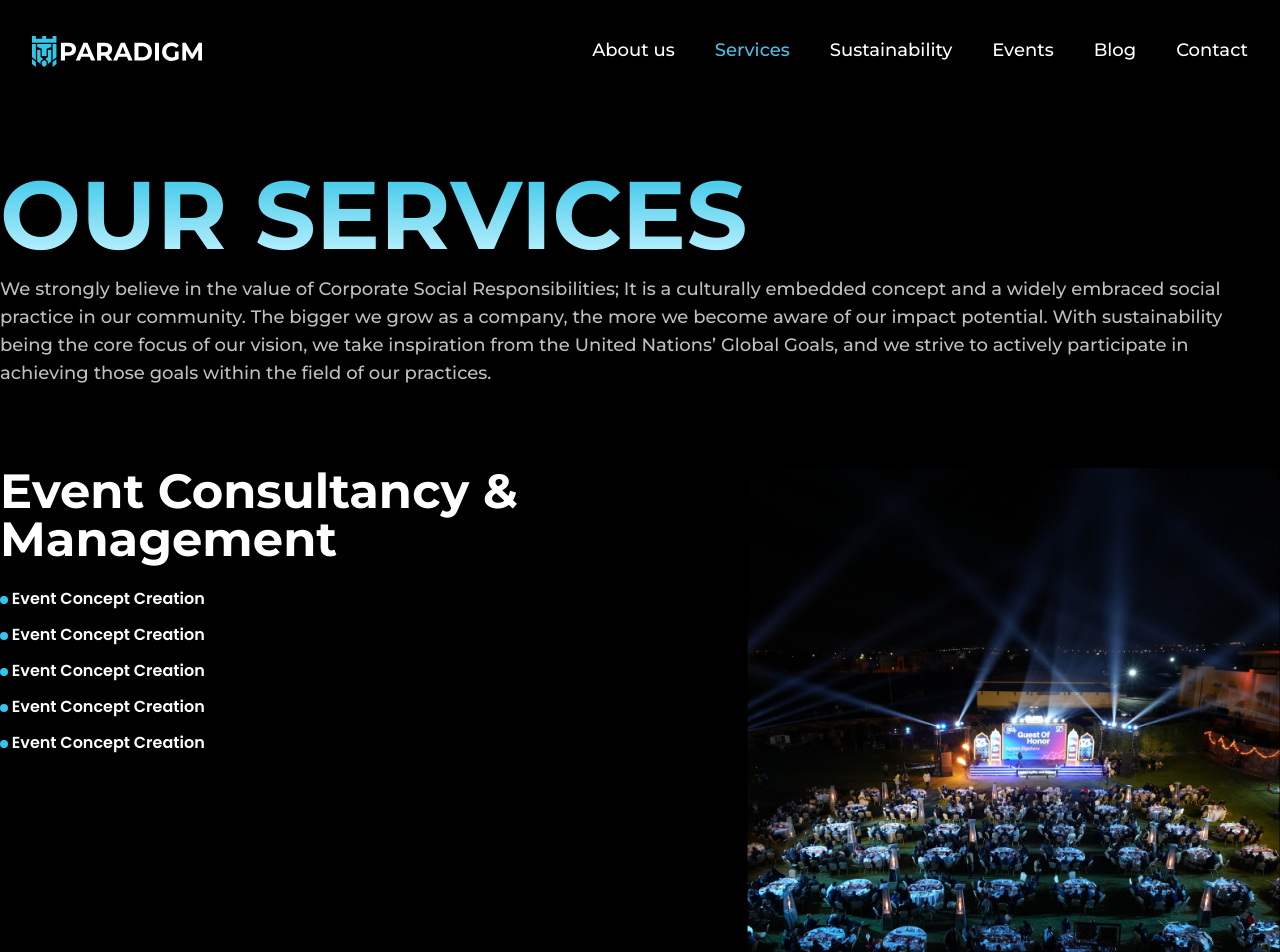
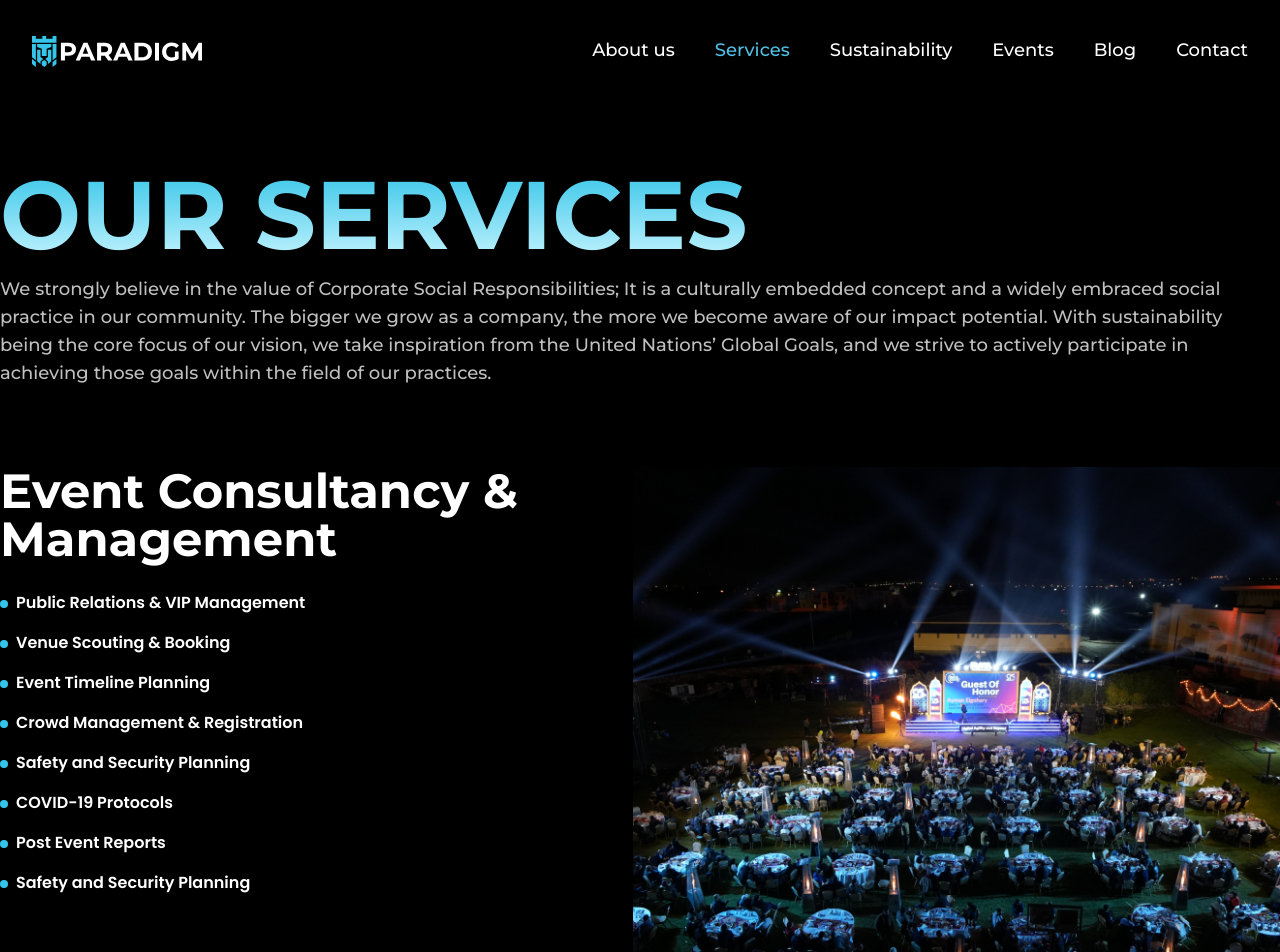
Before and after one commit to Neptune669/Paradigm, a React (Vite) app: page /services in a window 1280 px wide. Shown: the top 952 px of the page. Built offline with nearby package versions, Linux system fonts and the light colour scheme.

Commit message:
cleaner and updated code

```diff
--- /dev/null
+++ b/src/componentws/customList.jsx
@@ -0,0 +1,11 @@
+import dot from "../assets/dot.svg";
+const CustomList = ({ listItem }) => (
+  <ul className="flex flex-col gap-3">
+    <li className="text-base font-bold poppins-font">
+      <img className="inline-block mr-3" src={dot} alt="blue dot" />
+      {listItem}
+    </li>
+  </ul>
+);
+
+export default CustomList;
--- a/src/componentws/serviceCustomSection.jsx
+++ b/src/componentws/serviceCustomSection.jsx
@@ -1,39 +1,27 @@
 import React from "react";
 import dot from "../assets/dot.svg";
-// import EventImg from "../assets/event two.png";
-// import EventImgSec from "../assets/event.png";
-const data = [
-  {
-    text: "Event Concept Creation ",
-  },
-  {
-    text: "Event Concept Creation ",
-  },
-  {
-    text: "Event Concept Creation ",
-  },
-  {
-    text: "Event Concept Creation ",
-  },
-  {
-    text: "Event Concept Creation ",
-  },
-];
-const CustomSection = ({ title, image, flexDirection }) => {
+
+// The ListItem component
+const ListItem = ({ text }) => (
+  <li className="text-base font-bold poppins-font">
+    <img className="inline-block mr-2" src={dot} alt="" />
+    {text}
+  </li>
+);
+
+const CustomSection = ({ title, image, flexDirection, listItem }) => {
   return (
     <section className={`flex ${flexDirection} justify-between gap-11`}>
-      <div className="flex flex-col gap-6">
+      <div className="flex flex-col gap-7 w-[38rem]">
         <h1 className="text-5xl font-bold ">{title}</h1>
-        <ul className="flex flex-col gap-3 ">
-          {data.map((item, index) => (
-            <li key={index} className="text-base font-bold poppins-font">
-              <img className="inline-block" src={dot} alt={item} /> {item.text}
-            </li>
+        <ul className="flex flex-col gap-4">
+          {listItem.map((item, index) => (
+            <ListItem key={index} text={item} />
           ))}
         </ul>
       </div>
       <figure>
-        <img src={image} alt={title} />
+        <img src={image} alt="" />
       </figure>
     </section>
   );
--- a/src/componentws/serviceTech.jsx
+++ /dev/null
@@ -1,42 +0,0 @@
-import React from "react";
-import dot from "../assets/dot.svg";
-// import EventImg from "../assets/event two.png";
-// import EventImgSec from "../assets/event.png";
-const data = [
-  {
-    text: "Event Concept Creation ",
-  },
-  {
-    text: "Event Concept Creation ",
-  },
-  {
-    text: "Event Concept Creation ",
-  },
-  {
-    text: "Event Concept Creation ",
-  },
-  {
-    text: "Event Concept Creation ",
-  },
-];
-const ServiceTech = ({ image }) => {
-  return (
-    <section className={`flex  justify-between gap-11`}>
-      <div className="flex flex-col gap-6">
-        <h1 className="text-5xl font-bold ">Technical Support</h1>
-        <ul className="flex flex-col gap-3 ">
-          {data.map((item, index) => (
-            <li key={index} className="text-base font-bold poppins-font">
-              <img className="inline-block" src={dot} alt={item} /> {item.text}
-            </li>
-          ))}
-        </ul>
-      </div>
-      <figure>
-        <img src={image} alt="Technical Support" />
-      </figure>
-    </section>
-  );
-};
-
-export default ServiceTech;
--- a/src/componentws/serviceTranslation.jsx
+++ /dev/null
@@ -1,57 +0,0 @@
-import dot from "../assets/dot.svg";
-const data = [
-  {
-    text: "Interpretation Booths (Single & Multiple)",
-  },
-  {
-    text: "IR Transmission Interpretation Systems",
-  },
-  {
-    text: "Touch Registration & Info Monitors",
-  },
-  {
-    text: "Multichannel IR Headsets",
-  },
-  {
-    text: "Simultaneous Interpretation Solutions.",
-  },
-  {
-    text: "Consecutive Interpretation Solutions.",
-  },
-  {
-    text: "Remote simultaneous interpretation (RSI)",
-  },
-  {
-    text: "Wireless Digital Tour Guide System.",
-  },
-  {
-    text: "Certified Multilingual Interpreters",
-  },
-  {
-    text: "Documents Translation Services",
-  },
-];
-const ServiceTranslation = ({ image, flexDirection }) => {
-  return (
-    <section className={`flex ${flexDirection} justify-between gap-11`}>
-      {" "}
-      <div className="flex flex-col gap-7 w-[38rem]">
-        <h1 className="text-5xl font-bold ">
-          Interpretation & <br /> Translation Services
-        </h1>
-        <ul className="flex flex-col gap-5 ">
-          {data.map((item, index) => (
-            <li key={index} className="text-base font-bold poppins-font">
-              <img className="inline-block" src={dot} alt={item} /> {item.text}
-            </li>
-          ))}
-        </ul>
-      </div>
-      <figure>
-        <img src={image} alt="Interpretation & Translation Services" />
-      </figure>
-    </section>
-  );
-};
-
-export default ServiceTranslation;
--- a/src/componentws/servicesMain.jsx
+++ b/src/componentws/servicesMain.jsx
@@ -1,28 +1,38 @@
-import dot from "../assets/dot.svg";
-import EventImg from "../assets/event two.png";
+import EventImg from "../assets/service img.png";
 import EventImgSec from "../assets/event.png";
 import EventImgThird from "../assets/event three.svg";
-import ServiceTechImg from "../assets/lap.svg";
-import ServiceTech from "./serviceTech";
-import ServiceAudio from "./serviceAudio";
+
 import CustomSection from "./serviceCustomSection";
-import CustomSectionSec from "./serviceCustomSectionSec";
-import ServiceTranslation from "./serviceTranslation";
+
+const sectionData = [
+  {
+    title: "Event Consultancy & Management",
+    image: EventImg,
+    flexDirection: "flex-row",
+    listItem: [
+      "Public Relations & VIP Management",
+      "Venue Scouting & Booking",
+      "Event Timeline Planning",
+      "Crowd Management & Registration",
+      "Safety and Security Planning",
+      "COVID-19 Protocols",
+      "Post Event Reports",
+      "Safety and Security Planning",
+    ],
+  },
+  {
+    title: "Audio Visual Solutions",
+    image: EventImgSec,
+    flexDirection: "flex-row-reverse",
+    listItem: ["IP-based Video Conferencing Systems"],
+  },
+];
 const ServicesMain = () => {
   return (
     <main className="flex flex-col gap-28">
-      <CustomSection
-        title="Event Consultancy & Management"
-        image={EventImg}
-        flexDirection="flex-row"
-      />
-      <CustomSectionSec image={EventImgSec} flexDirection="flex-row-reverse" />
-      <ServiceAudio title="Audio Visual Solutions" />
-      <ServiceTranslation
-        image={EventImgThird}
-        flexDirection="flex-row-reverse"
-      />
-      <ServiceTech image={ServiceTechImg} />
+      {sectionData.map((item, index) => (
+        <CustomSection key={index} {...item} />
+      ))}
     </main>
   );
 };
```
Also changed, not shown: src/assets/service img.png (added), src/componentws/serviceMedia.jsx (deleted).
